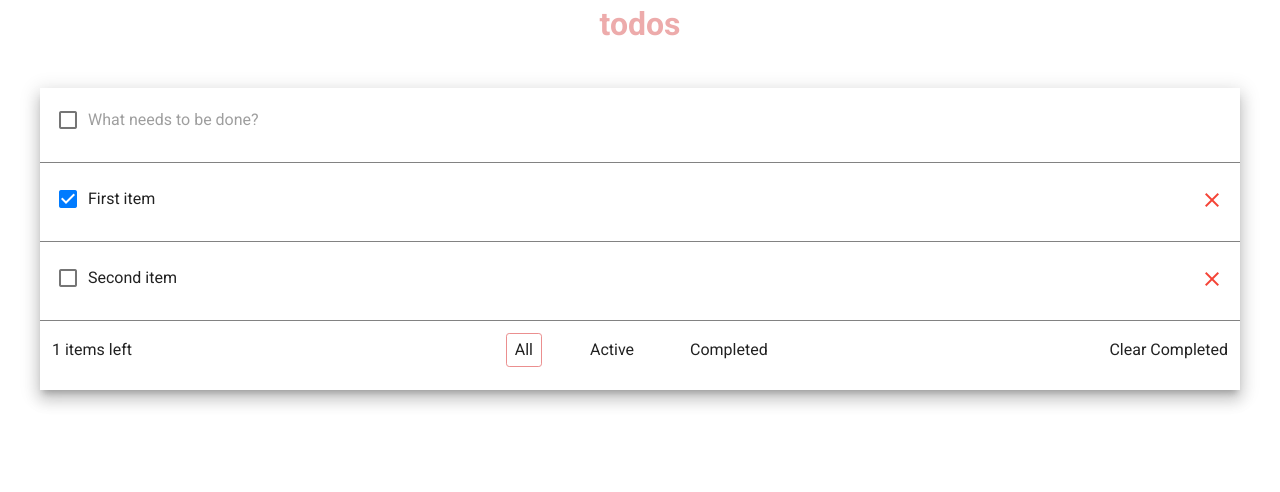
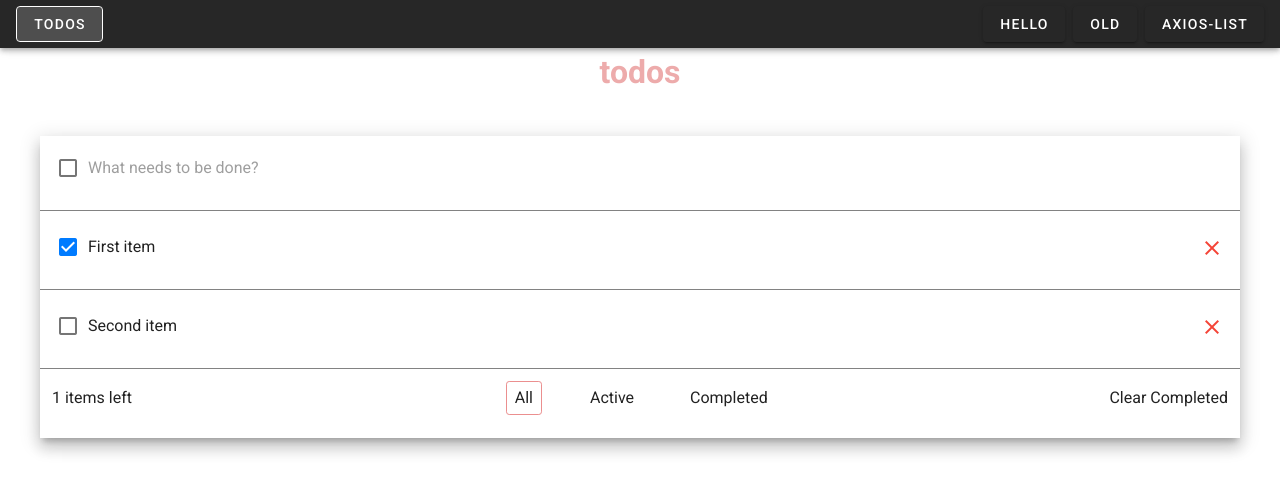
Before and after one commit to aspirin37/todo-app, a Vue app: page / in a window 1280 px wide. Shown: the top 492 px of the page. Built offline with nearby package versions, Linux system fonts and the light colour scheme.

Commit message:
localStorage and time

```diff
--- a/package.json
+++ b/package.json
@@ -8,9 +8,12 @@
     "lint": "vue-cli-service lint"
   },
   "dependencies": {
+    "axios": "^0.21.1",
     "core-js": "^3.6.5",
+    "moment": "^2.29.1",
     "uniqid": "^5.3.0",
     "vue": "^2.6.11",
+    "vue-router": "^3.5.2",
     "vuetify": "^2.4.0"
   },
   "devDependencies": {
--- a/src/App.vue
+++ b/src/App.vue
@@ -1,23 +1,47 @@
 <template>
   <v-app>
     <v-main>
-      <todo-app />
+      <v-app-bar
+        dense
+        dark
+      >
+        <v-toolbar-title>
+          <v-btn
+            to="/"
+            outlined
+          >
+            Todos
+          </v-btn>
+        </v-toolbar-title>
+        <v-spacer />
+
+        <v-btn
+          class="mr-2"
+          to="hello"
+        >
+          Hello
+        </v-btn>
+        <v-btn
+          to="old"
+          class="mr-2"
+        >
+          Old
+        </v-btn>
+        <v-btn
+          to="axioslist"
+        >
+          Axios-List
+        </v-btn>
+      </v-app-bar>
+      <router-view />
     </v-main>
   </v-app>
 </template>
 
 <script>
-import TodoApp from '@/components/todo-vuetify/TodoApp.vue';
 
 export default {
   name: 'App',
 
-  components: {
-    TodoApp,
-  },
-
-  data: () => ({
-    //
-  }),
 };
 </script>
--- /dev/null
+++ b/src/components/axios-list/AxiosList.vue
@@ -0,0 +1,101 @@
+<template>
+  <div>
+    <h1>Axios list</h1>
+    <v-card
+      class="container"
+      color="rgb(242, 237, 237)"
+    >
+      <div class="wrap">
+        <h2>Bitcoin Price Index</h2>
+        <section v-if="errored">
+          <p>
+            We're sorry, we're not able to retrieve this
+            information at the moment, please try back later
+          </p>
+        </section>
+
+        <section v-else>
+          <div v-if="loading">
+            Loading...
+          </div>
+
+          <div
+            v-for="currency in info"
+            v-else
+            :key="currency"
+            class="currency"
+          >
+            {{ currency.description }}:
+            <span class="font-weight-light">
+              <span v-html="currency.symbol" />{{ currency.rate_float | currencydecimal }}
+            </span>
+          </div>
+        </section>
+      </div>
+
+      <div class="wrap">
+        <h2>Date now</h2>
+        <span>
+          {{ dateNow }}
+        </span>
+      </div>
+    </v-card>
+  </div>
+</template>
+
+<script>
+import axios from 'axios';
+import moment from 'moment';
+
+// moment.locale('ru');
+
+export default {
+  name: 'AxiosList',
+
+  filters: {
+    currencydecimal(value) {
+      return value.toFixed(2);
+    },
+  },
+
+  data() {
+    return {
+      info: null,
+      loading: true,
+      errored: false,
+      dateNow: moment().format('LLLL'),
+      langTime: moment(),
+
+    };
+  },
+
+  mounted() {
+    axios
+      .get('https://api.coindesk.com/v1/bpi/currentprice.json')
+      .then((response) => {
+        this.info = response.data.bpi;
+      })
+      .catch((error) => {
+        console.log(error);
+        this.errored = true;
+      })
+      .finally(() => { (this.loading = false); });
+  },
+
+};
+</script>
+
+<style scoped>
+h1 {
+  text-align: center;
+}
+.container {
+  display: flex;
+  justify-content: space-around;
+}
+
+.wrap {
+  font-weight: bold;
+}
+
+</style>
--- /dev/null
+++ b/src/components/second-page/HelloUser.vue
@@ -0,0 +1,13 @@
+<template>
+  <p>Hello</p>
+</template>
+
+<script>
+export default {
+  name: 'HelloUser',
+};
+</script>
+
+<style>
+
+</style>
--- a/src/components/todo-old/TodoApp.vue
+++ b/src/components/todo-old/TodoAppOld.vue
@@ -42,7 +42,7 @@ import uniqid from 'uniqid';
 import TodoList from './TodoList.vue';
 
 export default {
-  name: 'TodoApp',
+  name: 'TodoAppOld',
   components: {
     TodoList,
   },
@@ -118,12 +118,12 @@ export default {
 };
 </script>
 
-<style lang="scss">
+<style lang="scss" scoped>
 .mr-2 {
   margin-right: 10px;
 }
 
-button.active {
+.active {
   background-color: red;
 }
 </style>
--- a/src/components/todo-vuetify/TodoApp.vue
+++ b/src/components/todo-vuetify/TodoApp.vue
@@ -1,6 +1,5 @@
 <template>
   <div>
-    <v-app>
     <v-content>
       <h1>todos</h1>
       <v-card
@@ -44,17 +43,19 @@
         </div>
       </v-card>
     </v-content>
-    </v-app>
   </div>
 </template>
 
 <script>
 import uniqid from 'uniqid';
+
 import TodoList from './TodoList.vue';
 
 export default {
   name: 'TodoApp',
   components: { TodoList },
+  localTodo: '',
+
   data() {
     return {
       allChecked: false,
@@ -72,6 +73,7 @@ export default {
         checked: false,
       },
       ],
+
     };
   },
 
@@ -99,9 +101,15 @@ export default {
     todoList: {
       handler(val) {
         this.allChecked = val.every((it) => it.checked);
+        localStorage.setItem('todoList', JSON.stringify(this.todoList));
+        this.localTodo = JSON.parse(localStorage.getItem('todoList'));
       },
       deep: true,
     },
+  },
+
+  created() {
+    this.LocalSaveTodoList();
   },
 
   methods: {
@@ -128,11 +136,14 @@ export default {
     removeItem(id) {
       this.todoList = this.todoList.filter((it) => it.id !== id);
     },
+    LocalSaveTodoList() {
+      this.todoList = JSON.parse(localStorage.getItem('todoList')) || this.todoList;
+    },
   },
 };
 </script>
 
-<style>
+<style scoped>
 h1 {
   text-align: center;
   color: rgb(237, 171, 171);
@@ -148,21 +159,6 @@ h1 {
   align-items: baseline;
 }
 
-/* .bottom-form::before {
-  content: '';
-  position: absolute;
-  right: 0;
-  bottom: 0;
-  left: 0;
-  height: 50px;
-  overflow: hidden;
-  box-shadow: 0 1px 1px rgba(0, 0, 0, 0.2),
-              0 8px 0 -3px #f6f6f6,
-              0 9px 1px -3px rgba(0, 0, 0, 0.2),
-              0 16px 0 -6px #f6f6f6,
-              0 17px 2px -6px rgba(0, 0, 0, 0.2);
-} */
-
 .header-form {
   border-bottom: 1px solid rgb(130, 130, 130);
 }
--- a/src/components/todo-vuetify/TodoList.vue
+++ b/src/components/todo-vuetify/TodoList.vue
@@ -30,6 +30,7 @@ export default {
   props: {
     list: Array,
   },
+
 };
 </script>
 
@@ -37,4 +38,14 @@ export default {
 .row {
   border-bottom: 1px solid rgb(130, 130, 130);
 }
+
+.no-bottom-line .v-text-field__details {
+  display: none;
+}
+.no-bottom-line .v-input__slot::before {
+  display: none;
+}
+.no-bottom-line .v-input__slot::after {
+  display: none;
+}
 </style>
--- a/src/main.js
+++ b/src/main.js
@@ -1,6 +1,7 @@
 import Vue from 'vue';
 import App from './App.vue';
 import vuetify from './plugins/vuetify';
+import router from './router/index';
 
 import '@/assets/styles/index.scss';
 
@@ -8,5 +9,6 @@ Vue.config.productionTip = false;
 
 new Vue({
   vuetify,
+  router,
   render: (h) => h(App),
 }).$mount('#app');
--- /dev/null
+++ b/src/router/index.js
@@ -0,0 +1,38 @@
+import Vue from 'vue';
+import VueRouter from 'vue-router';
+
+Vue.use(VueRouter);
+
+const routes = [
+  {
+    path: '/',
+    name: 'TodoApp',
+    component: () => import('@/components/todo-vuetify/TodoApp.vue'),
+  },
+  {
+    path: '/hello',
+    name: 'HelloUser',
+    component: () => import('../components/second-page/HelloUser.vue'),
+  },
+  {
+    path: '/old',
+    name: 'TodoAppOld',
+    component: () => import('@/components/todo-old/TodoAppOld.vue'),
+  },
+  {
+    path: '/axioslist',
+    name: 'AxiosList',
+    component: () => import('@/components/axios-list/AxiosList.vue'),
+  },
+  {
+    path: '*',
+    redirect: '/',
+  },
+];
+
+const router = new VueRouter({
+  mode: 'history',
+  routes,
+});
+
+export default router;
```
Also changed, not shown: 1 other file (tests, documents, lock files or other folders). Lines whose indentation alone changed are shown as unchanged.
